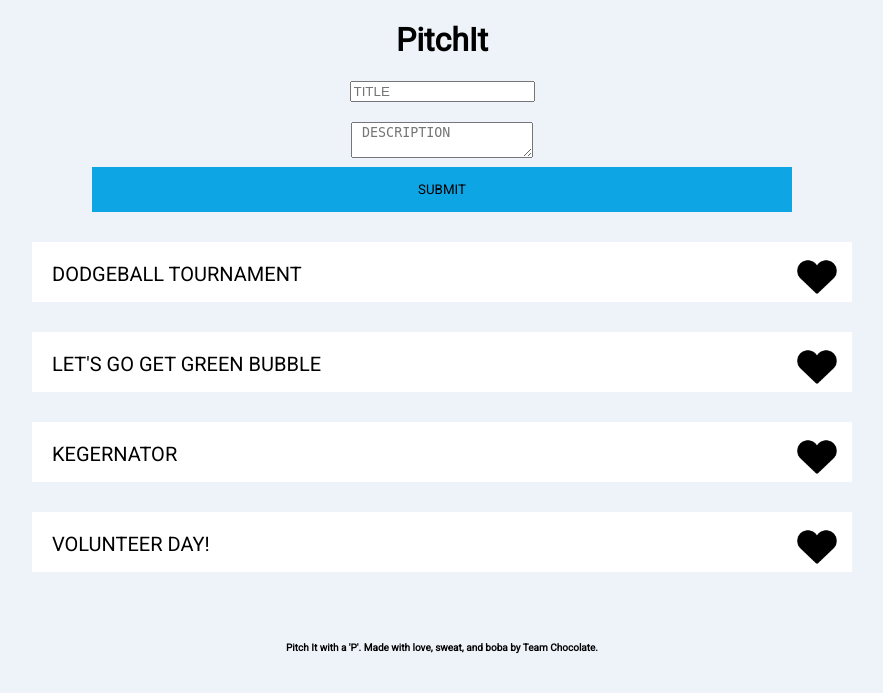
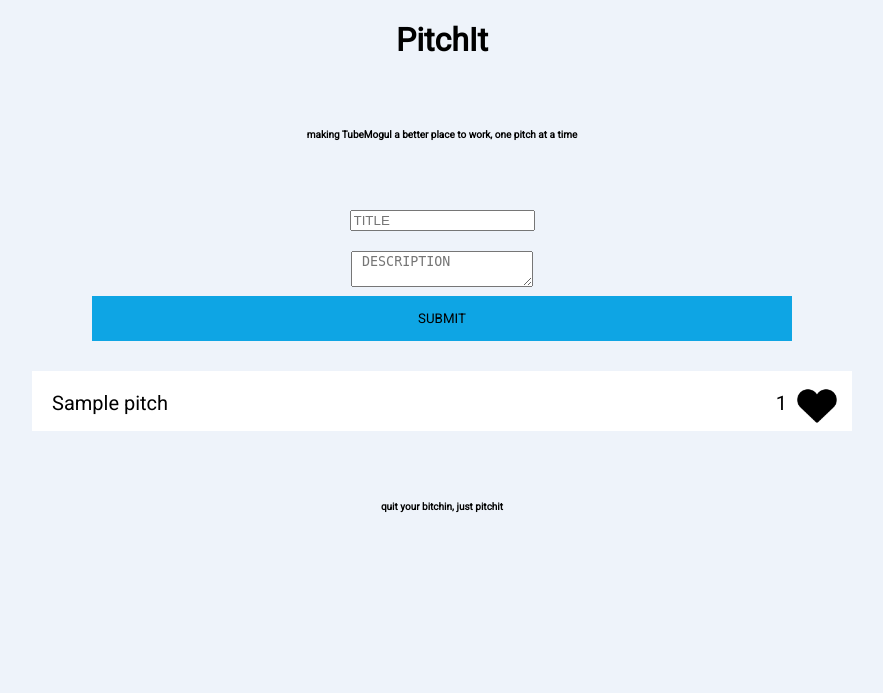
Before and after one commit to kevinpamplona/pitchit, a Django app: page / in a window 1280 px wide. Shown: the top 693 px of the page, without its empty margins (198-1081 px from the left). Run offline with Django 3.2, Linux system fonts and the light colour scheme; tables that the repository leaves empty hold one stand-in row (values such as "Sample post"); some libraries are stand-ins or nearby versions.

Commit message:
fix stuff

```diff
--- a/assets/stylesheets/style.css
+++ b/assets/stylesheets/style.css
@@ -97,3 +97,7 @@ button {
     margin: 0 auto;
     margin-top: 10px;
 }
+
+div.row-title:hover{
+    background-color: #E3E3E3;
+}
--- a/pitches/models.py
+++ b/pitches/models.py
@@ -33,11 +33,25 @@ class PitchesModel:
 		count = pitch.kudos
 		pitch.kudos += 1
 		pitch.save()
-		return count
+		return pitch.kudos
+
+	def decrease(self, pitch_id):
+		try:
+			pitch = Pitch.objects.get(pk=pitch_id)
+		except DoesNotExist:
+			return null
+		count = pitch.kudos
+		pitch.kudos -= 1
+		pitch.save()
+		return pitch.kudos
 
 	def get_pitches(self):
-		pitches = Pitch.objects.values_list('id','title', 'description', 'author', 'date', 'kudos')
+		pitches = Pitch.objects.values_list('id','title', 'description', 'author', 'kudos')
 		return pitches
+
+	def top_pitches(self):
+		top = Pitch.objects.order_by('-kudos')
+		return top
 
 
 pitch_pitches = PitchesModel()
--- a/pitches/urls.py
+++ b/pitches/urls.py
@@ -5,7 +5,9 @@ from views import RenderView
 
 urlpatterns = patterns('',
 	url(r'^post$', RenderView.as_view(), name='render'),
+	url(r'^email$', views.email, name='email'),
 	url(r'^kudos/post$', RenderView.as_view(), name='increase'),
+	url(r'^kudos/take$', RenderView.as_view(), name='decrease'),
 	url(r'^get$', RenderView.as_view(), name='increase'),
     url(r'^$', views.index, name='index'),
     url(r'^(?P<pitch_id>\d+)/$', views.detail, name='detail'),
--- a/pitches/views.py
+++ b/pitches/views.py
@@ -5,11 +5,29 @@ from django.http import HttpResponseRedirect
 from django.http import HttpResponsePermanentRedirect
 from django.core.exceptions import ObjectDoesNotExist
 from os import curdir, sep
+from django.core.mail import send_mail
 #import pitches.models import Pitch
 import json
 import models
 
 # Create your views here.
+def email(request):
+	top_kudos = models.pitch_pitches.top_pitches()
+	pitch1 = top_kudos[0]
+	pitch2 = top_kudos[1]
+	pitch3 = top_kudos[2]
+
+	str1 = "[[" + pitch1.title + "]]: " + pitch1.description + " -- currently with " + str(pitch1.kudos) + " kudos!"
+	str2 = "[[" + pitch2.title + "]]: " + pitch2.description + " -- currently with " + str(pitch2.kudos) + " kudos!"
+	str3 = "[[" + pitch3.title + "]]: " + pitch3.description + " -- currently with " + str(pitch3.kudos) + " kudos!"
+
+	str_out = str1 + "\n" + str2 + "\n" + str3
+
+	send_mail('PITCHR TOP', 'TOP 3 pitches!:::\n' + str_out, 'kevinpamplona@gmail.com', ['chris.schechter@tubemogul.com', 'kevin.pamplona@tubemogul.com, vicki.hsu@tubemogul.com, andrew.wang.tubemogul.com, kevin.lee@tubemogul.com'])
+
+
+	return HttpResponse("making tubemogul a better place to work, one pitch at a time")
+
 def index(request):
     return HttpResponse("making tubemogul a better place to work, one pitch at a time")
 
@@ -31,8 +49,8 @@ class RenderView(View):
 			pitch_dict['title'] = pitch[1]
 			pitch_dict['description'] = pitch[2]
 			pitch_dict['author'] = str(pitch[3])
-			pitch_dict['date'] = pitch[4]
-			itch_dict['kudos'] = pitch[5]
+			#pitch_dict['date'] = pitch[4]
+			pitch_dict['kudos'] = pitch[4]
 
 			pitches_data.append(pitch_dict)
 
@@ -45,7 +63,7 @@ class RenderView(View):
 		return HttpResponse(content=j_resp, content_type='application/json', status=200)
 
 	def post(self, request, *args, **kwargs):
-		print request.body
+		#print request.body
 		data_in = json.loads(request.body)
 		# data_in = json.loads(request.body.replace("\'", '"'))
 
@@ -58,7 +76,17 @@ class RenderView(View):
 			return HttpResponse(content=j_resp, content_type='application/json', status=200)
 		elif request.path == '/pitches/kudos/post':
 			pitch_id = data_in['pitch_id']
-			models.pitch_pitches.increase(pitch_id)
-			return HttpResponse(status=200)
+			kudo_count = models.pitch_pitches.increase(pitch_id)
+			pitch_kudos = {}
+			pitch_kudos['kudo'] = kudo_count;
+			j_resp = json.dumps(pitch_kudos)
+			return HttpResponse(content=j_resp, content_type='application/json', status=200)
+		elif request.path == '/pitches/kudos/take':
+			pitch_id = data_in['pitch_id']
+			kudo_count = models.pitch_pitches.decrease(pitch_id)
+			pitch_kudos = {}
+			pitch_kudos['kudo'] = kudo_count;
+			j_resp = json.dumps(pitch_kudos)
+			return HttpResponse(content=j_resp, content_type='application/json', status=200)
 		else:
 			assert False
--- a/pitchit/settings.py
+++ b/pitchit/settings.py
@@ -95,5 +95,11 @@ STATICFILES_DIRS = (
     os.path.join(BASE_DIR, 'assets'),
 )
 
+EMAIL_HOST = 'smtp.gmail.com'
+EMAIL_HOST_USER = 'kevinpamplona@gmail.com'
+EMAIL_HOST_PASSWORD = 'scr17pow'
+EMAIL_PORT = 587
+EMAIL_USE_TLS = True
+
 # MEDIA_URL = '/static/'
 # ADMIN_MEDIA_PREFIX = '/media/'
--- a/templates/pages/index.html
+++ b/templates/pages/index.html
@@ -12,9 +12,10 @@
 
 </head>
 
-<body>
+<body onload="loadAllPitches()">
 
 	<h1>PitchIt</h1>
+	<h2>making TubeMogul a better place to work, one pitch at a time</h2>
 	<div id = "submit-form">
 		<div class="submission-box"><input id = "pitchtitle" placeholder="TITLE"></div>
 		<div class="submission-box"><textarea id = "pitchbody"placeholder=" DESCRIPTION"></textarea>
@@ -24,31 +25,46 @@
 
 	</div>
 
-	<div class="table">
+	<div id="allpitches">
+
+	<!-- <div class="table" pitchid=0>
             <div class="row"><div class="row-title">
             	<img class= "heart" src="/assets/images/blackheart.png">
             	<img class="otherheart" src="/assets/images/pinkheart.png"> <div class="number">42</div>DODGEBALL TOURNAMENT</div></div>
 
 
-            <div class="row"><div class="row-description">Lorem ipsum dolor sit amet, consectetur adipisicing elit, sed do eiusmod tempor incididunt ut labore et dolore magna aliqua.</div></div>
+            <div class="row"><div class="row-description">We should have dodgeball tournaments every month!</div></div>
     </div>
 
-    <div class="table">
+    <div class="table" pitchid=1>
             <div class="row"><div class="row-title"><img class= "heart" src="/assets/images/blackheart.png"><img class="otherheart" src="/assets/images/pinkheart.png"> LET'S GO GET GREEN BUBBLE</div></div>
-            <div class="row"><div class="row-description">Lorem ipsum dolor sit amet, consectetur adipisicing elit, sed do eiusmod tempor incididunt ut labore et dolore magna aliqua.</div></div>
+            <div class="row"><div class="row-description">Can we have a recycling bin everywhere?</div></div>
     </div>
 
-    	<div class="table">
+    	<div class="table" pitchid=2>
             <div class="row"><div class="row-title"><img class= "heart" src="/assets/images/blackheart.png"><img class="otherheart" src="/assets/images/pinkheart.png"> KEGERNATOR</div></div>
-            <div class="row"><div class="row-description">Lorem ipsum dolor sit amet, consectetur adipisicing elit, sed do eiusmod tempor incididunt ut labore et dolore magna aliqua.</div></div>
+            <div class="row"><div class="row-description">Cheaper, right?</div></div>
     </div>
 
-    	<div class="table">
-            <div class="row"><div class="row-title"><img class= "heart" src="/assets/images/blackheart.png"><img class="otherheart" src="/assets/images/pinkheart.png"> VOLUNTEER DAY!</div></div>
-            <div class="row"><div class="row-description">Lorem ipsum dolor sit amet, consectetur adipisicing elit, sed do eiusmod tempor incididunt ut labore et dolore magna aliqua.</div></div>
-    </div>
+    <div class="table" pitchid=3>
+        <div class="row">
+        	<div class="row-title">
+        		<img class= "heart" src="/assets/images/blackheart.png">
+        		<img class="otherheart" src="/assets/images/pinkheart.png">
+        			VOLUNTEER DAY!</div>
+        	</div>
+            <div class="row">
+            	<div class="row-description">
+            		Are there places we can volunteer too?
+            	</div>
+            </div>
+    </div> -->
 
-    	<h2>Pitch It with a 'P'. Made with love, sweat, and boba by Team Chocolate.</h2>
+
+	</div>
+
+    		<h2>quit your bitchin, just pitchit</h2>
+
 
 
     <script>
@@ -87,15 +103,47 @@
 		submit_pitch();
 	});
 
+	function updateKudo(pitchid, kudo) {
+		var kudoId = 'kudo' + pitchid;
+		document.getElementById(kudoId).innerHTML = kudo;
+	}
+
 	function submit_pitch(){
 		var textdescription = document.getElementById("pitchbody").value;
 		var texttitle = document.getElementById("pitchtitle").value;
 		json_request('/pitches/post',
 					 {'title': texttitle, 'description':textdescription },
-					 function(data) {},
+					 function(data) {
+					 	description = document.getElementById("pitchbody").value;
+					 	title = document.getElementById("pitchtitle").value;
+					 	document.getElementById("pitchbody").value = "";
+					 	document.getElementById("pitchtitle").value = "";
+					 	addPitch(data.pitchid, 0, title, description);
+					 },
 					 function(xhr, status, error) {}
 					)
+
 	 };
+
+	 function give_kudo(pitchid) {
+	 	json_request('/pitches/kudos/post',
+	 				 {'pitch_id': pitchid},
+	 				 function(data) {
+	 				 	updateKudo(pitchid, data.kudo);
+	 				 } ,
+	 				 function(xhr, status, error){}
+	 				);
+	 }
+
+	 function take_kudo(pitchid) {
+	 	json_request('/pitches/kudos/take',
+	 				 {'pitch_id': pitchid},
+	 				 function(data) {
+	 				 	updateKudo(pitchid, data.kudo);
+	 				 } ,
+	 				 function(xhr, status, error){}
+	 				);
+	 }
 
 	 function json_request(page, dict, success, failure) {
 	  $.ajax({
@@ -109,6 +157,58 @@
 	  });
 	}
 
+	function json_get(page, success, failure) {
+	  $.ajax({
+	    type: 'GET',
+	    url: page,
+	    success: success,
+	    error: failure
+	  });
+	}
+
+	function loadAllPitches() {
+		json_get('/pitches/get',
+				 function(data){
+				 	renderAllPitches(data.pitches);
+				 },
+				 function(xhr, status, error){}
+				);
+	}
+
+	function renderAllPitches(allPitches) {
+		for (var i = 0; i < allPitches.length; i++) {
+			var pitch = allPitches[i];
+			var author = pitch.author;
+			var description = pitch.description;
+			var kudos = pitch.kudos;
+			var id = pitch.id;
+			var title = pitch.title;
+
+			addPitch(id, kudos, title, description);
+		}
+	}
+
+	function addPitch(pitchid, kudos, title, description) {
+		var elementId = 'heart' + pitchid;
+		var kudoId = 'kudo' + pitchid;
+		$("<div class=table pitchid=" + pitchid + "><div class=row><div class=row-title><img class=heart src=/assets/images/blackheart.png id=" + elementId + " onclick='changeImage(" + pitchid + ")'><div id=" + kudoId + " class=number>" + kudos + "</div>" + title + "</div></div><div class=row style=display:none;><div class=row-description>" + description + "</div></div></div>").appendTo('#allpitches');
+	}
+
+	function changeImage(pitchid) {
+		var elementId = 'heart' + pitchid;
+		var path = document.getElementById(elementId).src;
+		if (path.indexOf("blackheart") > -1)
+        {
+            document.getElementById(elementId).src = "/assets/images/pinkheart.png";
+             give_kudo(pitchid);
+        }
+        else
+        {
+            document.getElementById(elementId).src = "/assets/images/blackheart.png";
+            take_kudo(pitchid);
+        }
+
+	}
 
 	</script>
 
```
